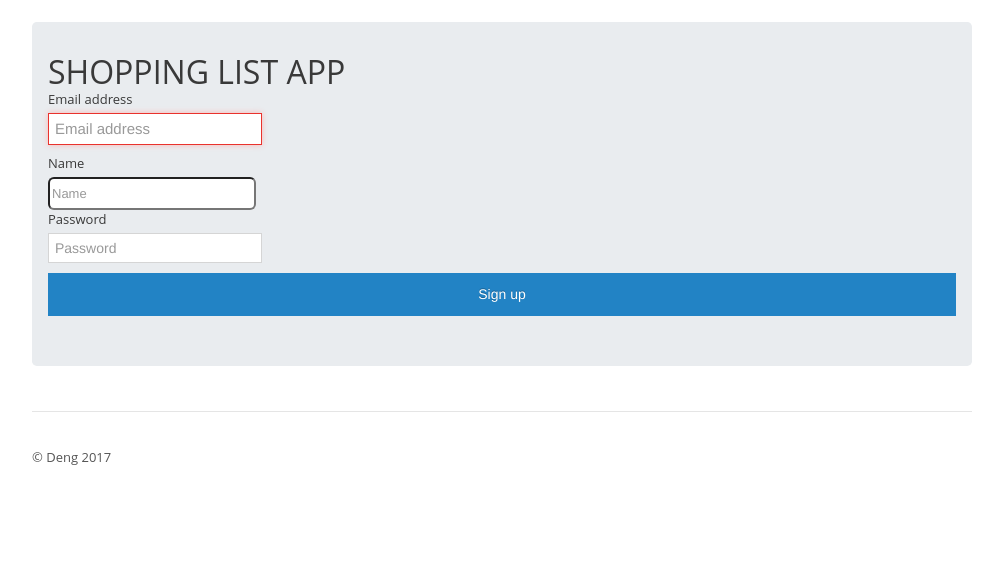
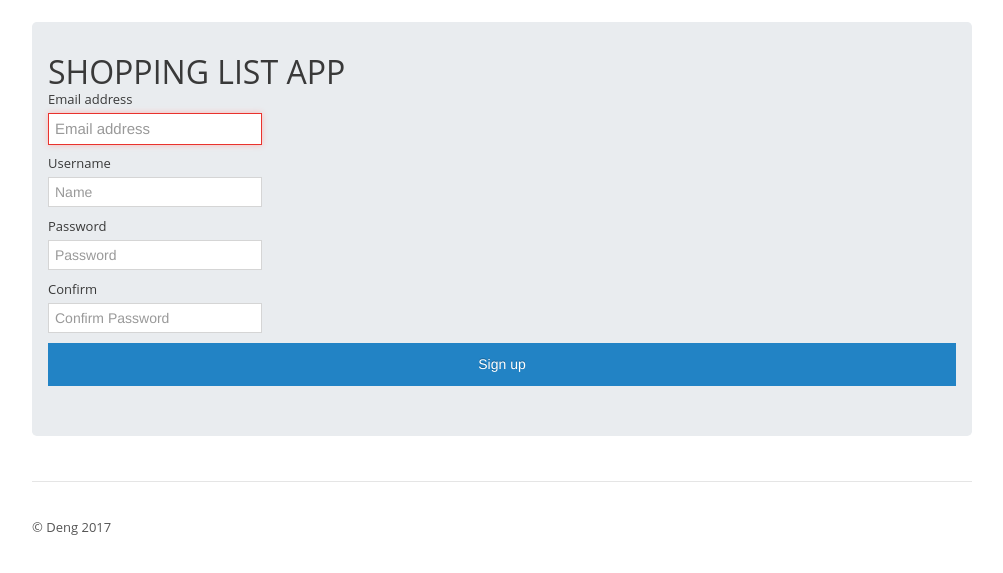
Before and after one commit to dengsang/ShopppingListApp, a Flask app: page /signup in a window 1280 px wide. Shown: the part 72-645 px from the top of the page, without its empty margins (138-1141 px from the left). Run offline with Flask 2, Linux system fonts and the light colour scheme.

Commit message:
Update to the sign up template html file while working on the sign up logic

```diff
--- a/templates/signup.html
+++ b/templates/signup.html
@@ -35,12 +35,15 @@
         <h1>SHOPPING LIST APP</h1>
         <form class="form-signin" action="" method="post" role="form">
             {{ form.csrf }}
-            <label for="inputEmail" class="sr-only">Email address</label>
-            <input type="email" name="inputEmail" id="inputEmail" class="form-control" placeholder="Email address" required autofocus>
-            <label for="inputName" class="sr-only">Name</label>
-             <input type="name" name="inputName" id="inputName" class="form-control" placeholder="Name" required autofocus>
-            <label for="inputPassword" class="sr-only">Password</label>
-            <input type="password" name="inputPassword" id="inputPassword" class="form-control" placeholder="Password" required>
+            <label for="email" class="sr-only">Email address</label>
+            <input type="email" name="email" id="inputEmail" class="form-control" placeholder="Email address" required autofocus>
+            <label for="username" class="sr-only">Username</label>
+             <input type="text" name="username" id="inputName" class="form-control" placeholder="Name" required autofocus>
+            <label for="password" class="sr-only">Password</label>
+            <input type="password" name="password" id="inputPassword" class="form-control" placeholder="Password" required>
+            <label for="confirm" class="sr-only">Confirm</label>
+            <input type="password" name="confirm" id="inputConfirm" class="form-control" placeholder="Confirm Password" required>
+
 
             <button id="btnSignUp" class="btn btn-lg btn-primary btn-block" type="submit">Sign up</button>
       </form>
```
